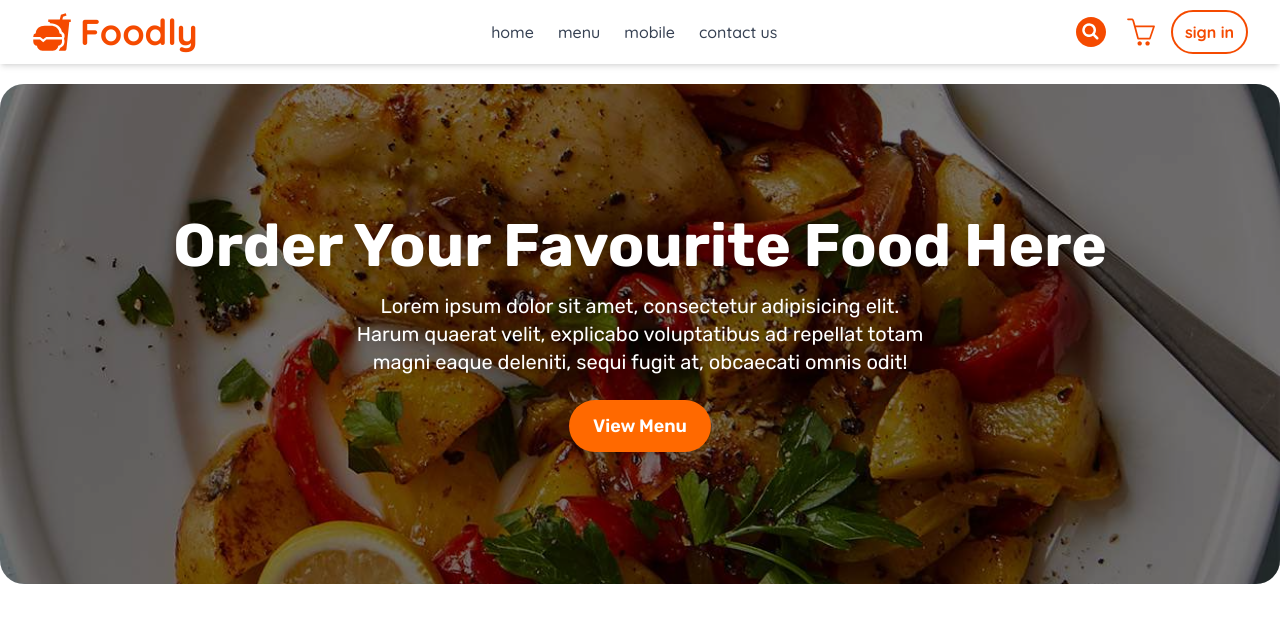
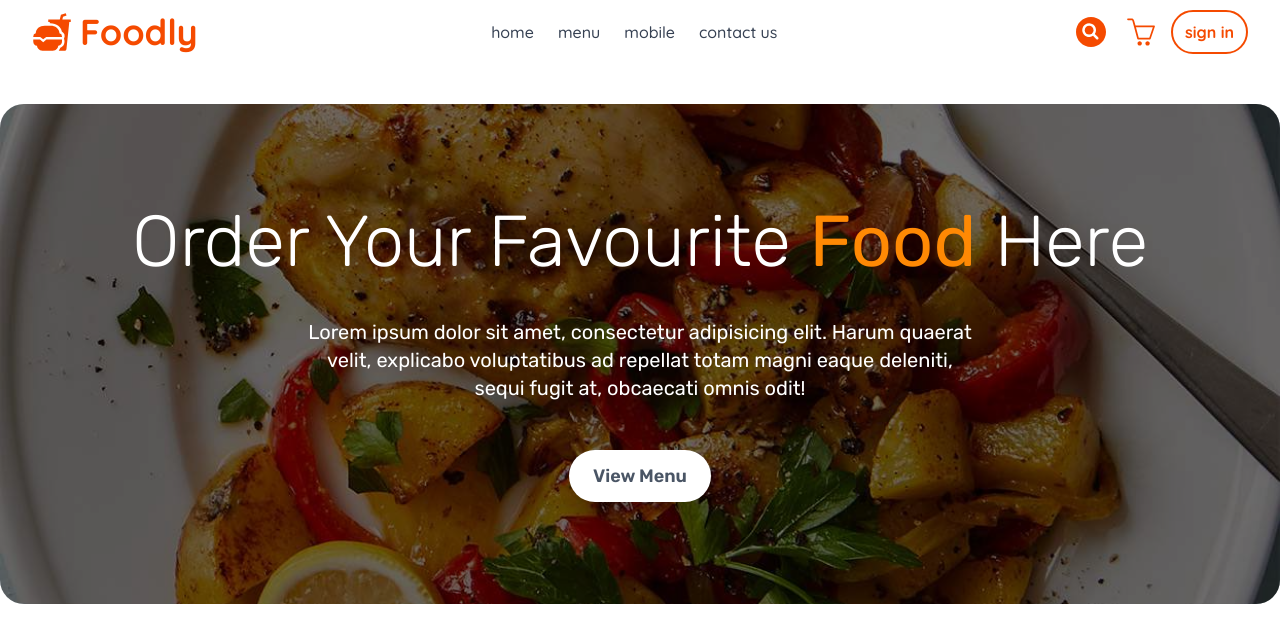
Before and after one commit to samir-27/food-delivery-app, a React (Vite) app in the folder frontend/: page / in a window 1280 px wide. Shown: the top 642 px of the page. Built offline with nearby package versions, Linux system fonts and the light colour scheme; a web font is replaced by a local one.

Commit message:
update header

```diff
--- a/frontend/src/components/Header.jsx
+++ b/frontend/src/components/Header.jsx
@@ -3,28 +3,31 @@ import food from "../assets/header.jpg"
 
 const Header = () => {
     return (
-    <div className="relative h-[500px] max-w-7xl lg:mx-auto sm:px-6 lg:px-8 px-12 rounded-3xl mt-5 mx-2 overflow-hidden">
+        <div className="relative h-[500px] max-w-7xl lg:mx-auto sm:px-6 lg:px-8 px-12 rounded-3xl mt-10 mx-2 overflow-hidden">
             {/* Background Image */}
             <div
                 className="absolute inset-0 bg-cover bg-center"
                 style={{ backgroundImage: `url(${food})` }}
             >
                 {/* Dark Overlay */}
-        <div className="absolute inset-0 bg-black/50"></div>
+                <div className="absolute inset-0 bg-black/55"></div>
             </div>
 
             {/* Content */}
-      <div className="relative z-10 flex flex-col items-center justify-center h-full text-center text-white px-4"  style={{ fontFamily: "'Rubik', sans-serif" }}>
-        <h1 className="text-4xl md:text-6xl font-bold mb-4 drop-shadow-lg">
-          Order Your Favourite Food Here
+            <div className="relative z-10 flex flex-col items-center justify-center h-full text-center text-white px-4" style={{ fontFamily: "'Rubik', sans-serif" }}>
+                <h1 className="text-4xl md:text-7xl mb-4 font-thin">
+                    Order Your Favourite <span className='text-orange-400 font-normal '>Food</span> Here
                 </h1>
-        <p className="max-w-xl mb-6 text-lg md:text-xl drop-shadow-md">
+                <br />
+                <p className="max-w-2xl mb-6 text-lg md:text-xl">
                     Lorem ipsum dolor sit amet, consectetur adipisicing elit. Harum quaerat velit, explicabo voluptatibus ad repellat totam magni eaque deleniti, sequi fugit at, obcaecati omnis odit!
                 </p>
-        <button className="bg-orange-500 hover:bg-orange-600 transition px-6 py-3 rounded-full text-lg font-semibold shadow-lg">
+                <br />
+                <button className="bg-white text-gray-600 hover:bg-orange-400 hover:text-white transition px-6 py-3 rounded-full text-lg font-semibold shadow-lg animate-fadeInUp animation-delay-400">
                     View Menu
                 </button>
             </div>
+
         </div>
     )
 }
--- a/frontend/src/components/Navbar.jsx
+++ b/frontend/src/components/Navbar.jsx
@@ -7,7 +7,7 @@ const Navbar = () => {
     const [menuOpen, setMenuOpen] = useState(false);
 
     return (
-        <nav className="bg-white shadow-md w-full quicksand">
+        <nav className="bg-white w-full quicksand">
             <div className="max-w-7xl mx-auto sm:px-6 lg:px-8 px-12">
                 <div className="flex justify-between h-16 items-center">
                     {/* Logo */}
```
Also changed, not shown: tailwind.config.js (added, +18 -0 lines), frontend/src/index.css (line endings or trailing spaces). Lines whose indentation alone changed are shown as unchanged.
